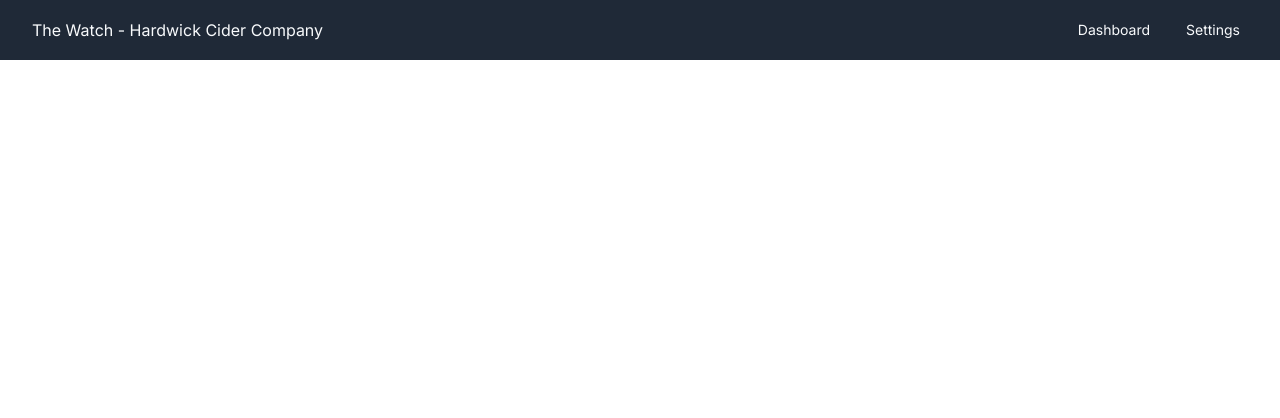
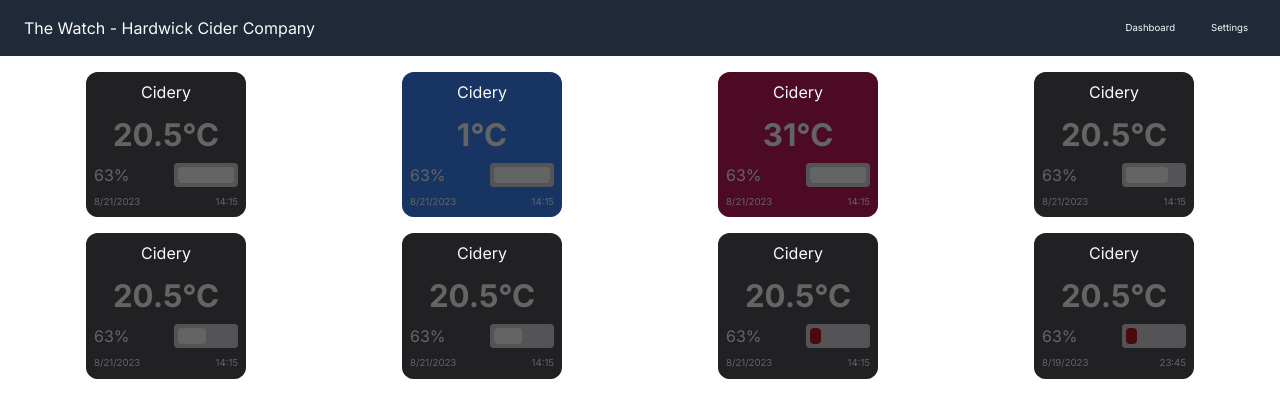
Before and after one commit to lioneljmorrison/the-watch-nextjs, a Next.js app: page / in a window 1280 px wide. Shown: the top 418 px of the page. Built offline with nearby package versions, Linux system fonts and the light colour scheme.

Commit message:
Initial comit of temp

```diff
--- a/package.json
+++ b/package.json
@@ -13,6 +13,7 @@
     "@types/react": "18.2.20",
     "@types/react-dom": "18.2.7",
     "autoprefixer": "10.4.15",
+    "date-fns": "^2.30.0",
     "eslint": "8.47.0",
     "eslint-config-next": "13.4.19",
     "next": "13.4.19",
--- /dev/null
+++ b/src/app/components/temp.tsx
@@ -0,0 +1,71 @@
+'use client';
+import { differenceInHours, format } from 'date-fns';
+import { DeviceStatus } from '../interfaces';
+
+export default function TempWidget({ data }: { data: DeviceStatus }) {
+  const datetime = new Date(data.created);
+  const time = format(datetime, 'H:mm');
+  const hrs = differenceInHours(Date.now(), datetime);
+  const battery = batteryStatus(data.battery);
+  const sensorStatusClour = sensorStatus(data.temperature, data?.range);
+  const displayOverlay = hrs >= 6 ? 'absolute' : 'hidden';
+
+  function sensorStatus(
+    temp: number,
+    range: { min: number; max: number } | undefined,
+  ): string {
+    if (!range) {
+      return 'bg-zinc-600';
+    }
+
+    return temp < range.min
+      ? 'bg-blue-500'
+      : temp > range.max
+      ? 'bg-pink-700'
+      : 'bg-zinc-600';
+  }
+
+  function batteryStatus(battery: number) {
+    return {
+      bgColor:
+        battery <= 20
+          ? 'bg-red-700'
+          : battery <= 50
+          ? 'bg-slate-50'
+          : 'bg-slate-50',
+      bgWidth:
+        battery <= 20
+          ? 'w-1/5'
+          : battery <= 50
+          ? 'w-1/2'
+          : battery <= 75
+          ? 'w-3/4'
+          : 'w-full',
+    };
+  }
+
+
+  return (
+    <div className={`w-40 mx-auto ${sensorStatusClour} text-slate-50 rounded-xl relative`}>
+      <div className={`${displayOverlay} bg-black bg-opacity-60 z-10 h-full w-full flex items-center justify-center rounded-xl`}></div>
+      <div className="z-20 pt-2 py-2 text-center text-lg relative">{data.deviceName}</div>
+      <div className="text-center text-3xl font-bold">
+        {data.temperature}&deg;C
+      </div>
+      <div className="px-2 py-1 grid grid-cols-2 gap-4">
+        <div className="text-base">{data.humidity}%</div>
+        <div className="text-right">
+          <div className="p-1 bg-zinc-300 w-full h-full rounded">
+            <div
+              className={`${battery.bgWidth} ${battery.bgColor} h-full rounded`}
+            ></div>
+          </div>
+        </div>
+      </div>
+      <div className="px-2 pt-1 pb-2 grid grid-cols-2 gap-4">
+        <div className="text-sm">{datetime.toLocaleDateString()}</div>
+        <div className="text-sm text-right">{time}</div>
+      </div>
+    </div>
+  );
+}
--- a/src/app/interfaces.ts
+++ b/src/app/interfaces.ts
@@ -8,3 +8,18 @@
   disabled?: boolean;
   cssClass?: string;
 }
+
+export interface DeviceStatus {
+  created: number;
+  accountId: string;
+  deviceId: string;
+  deviceType: string;
+  deviceName: string;
+  humidity: number;
+  temperature: number;
+  battery: number;
+  range?: {
+    min: number;
+    max: number;
+  }
+}
--- a/src/app/page.tsx
+++ b/src/app/page.tsx
@@ -1,14 +1,23 @@
-import Image from 'next/image'
-import MainNav from './components/nav'
-import { navData } from './data'
+import MainNav from './components/nav';
+import TempWidget from './components/temp';
+import { navData } from './data';
+import { DeviceStatus } from './interfaces';
+import { tempMock } from './temp-mock-data';
 
 export default function Home() {
   return (
-    <MainNav data={navData} name='Hardwick Cider Company'></MainNav>
-
+    <>
+      <MainNav data={navData} name="Hardwick Cider Company"></MainNav>
+      {/* <TempWidget data={tempMock[0]}></TempWidget> */}
+      <div className='pt-4 px-4 grid gap-4 grid-cols-2 sm:grid-cols-3 md:grid-cols-4 lg:grid-cols-6'>
+        {tempMock.map((temp: DeviceStatus, idx: number) => {
+          return <TempWidget key={idx} data={temp}></TempWidget>;
+        })}
+      </div>
+    </>
 
     // <main className="flex min-h-screen flex-col items-center justify-between p-24">
     //     Code here
     // </main>
-  )
+  );
 }
--- /dev/null
+++ b/src/app/temp-mock-data.ts
@@ -0,0 +1,116 @@
+import { DeviceStatus } from './interfaces';
+
+export const tempMock: DeviceStatus[] = [
+  {
+    deviceType: 'WoMeter',
+    deviceId: 'E68222DBDA34',
+    deviceName: 'Cidery',
+    temperature: 20.5,
+    humidity: 63,
+    battery: 100,
+    created: 1692627347268,
+    accountId: 'HCC',
+    range: {
+      min: 3,
+      max: 30,
+    },
+  },
+  {
+    deviceType: 'WoMeter',
+    deviceId: 'E68222DBDA34',
+    deviceName: 'Cidery',
+    temperature: 1,
+    humidity: 63,
+    battery: 100,
+    created: 1692627347268,
+    accountId: 'HCC',
+    range: {
+      min: 3,
+      max: 30,
+    },
+  },
+  {
+    deviceType: 'WoMeter',
+    deviceId: 'E68222DBDA34',
+    deviceName: 'Cidery',
+    temperature: 31,
+    humidity: 63,
+    battery: 100,
+    created: 1692627347268,
+    accountId: 'HCC',
+    range: {
+      min: 3,
+      max: 30,
+    },
+  },
+  {
+    deviceType: 'WoMeter',
+    deviceId: 'E68222DBDA34',
+    deviceName: 'Cidery',
+    temperature: 20.5,
+    humidity: 63,
+    battery: 75,
+    created: 1692627347268,
+    accountId: 'HCC',
+    range: {
+      min: 3,
+      max: 30,
+    },
+  },
+  {
+    deviceType: 'WoMeter',
+    deviceId: 'E68222DBDA34',
+    deviceName: 'Cidery',
+    temperature: 20.5,
+    humidity: 63,
+    battery: 50,
+    created: 1692627347268,
+    accountId: 'HCC',
+    range: {
+      min: 3,
+      max: 30,
+    },
+  },
+  {
+    deviceType: 'WoMeter',
+    deviceId: 'E68222DBDA34',
+    deviceName: 'Cidery',
+    temperature: 20.5,
+    humidity: 63,
+    battery: 21,
+    created: 1692627347268,
+    accountId: 'HCC',
+    range: {
+      min: 3,
+      max: 30,
+    },
+  },
+  {
+    deviceType: 'WoMeter',
+    deviceId: 'E68222DBDA34',
+    deviceName: 'Cidery',
+    temperature: 20.5,
+    humidity: 63,
+    battery: 20,
+    created: 1692627347268,
+    accountId: 'HCC',
+    range: {
+      min: 3,
+      max: 30,
+    },
+  },
+  {
+    deviceType: 'WoMeter',
+    deviceId: 'E68222DBDA34',
+    deviceName: 'Cidery',
+    temperature: 20.5,
+    humidity: 63,
+    battery: 20,
+    created: 1692488737002,
+    accountId: 'HCC',
+    range: {
+      min: 3,
+      max: 30,
+    },
+  },
+];
--- a/tailwind.config.ts
+++ b/tailwind.config.ts
@@ -14,6 +14,20 @@
           'conic-gradient(from 180deg at 50% 50%, var(--tw-gradient-stops))',
       },
     },
+    fontSize: {
+      sm: '0.6rem',
+      base: '1rem',
+      xl: '1.25rem',
+      '2xl': '1.563rem',
+      '3xl': '1.953rem',
+      '4xl': '2.441rem',
+      '5xl': '3.052rem',
+    },
+    screens: {
+      'sm': '576px',
+      'md': '960px',
+      'lg': '1440px',
+    }
   },
   plugins: [],
 }
```
Also changed, not shown: 1 other file (tests, documents, lock files or other folders).
